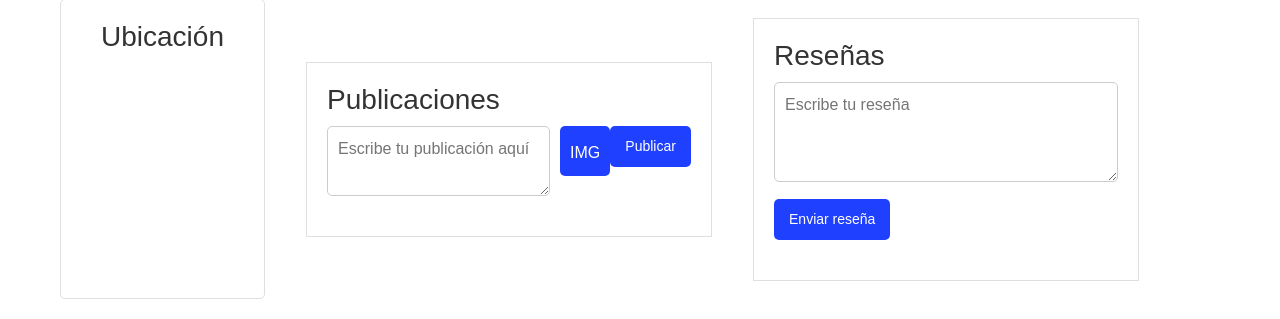
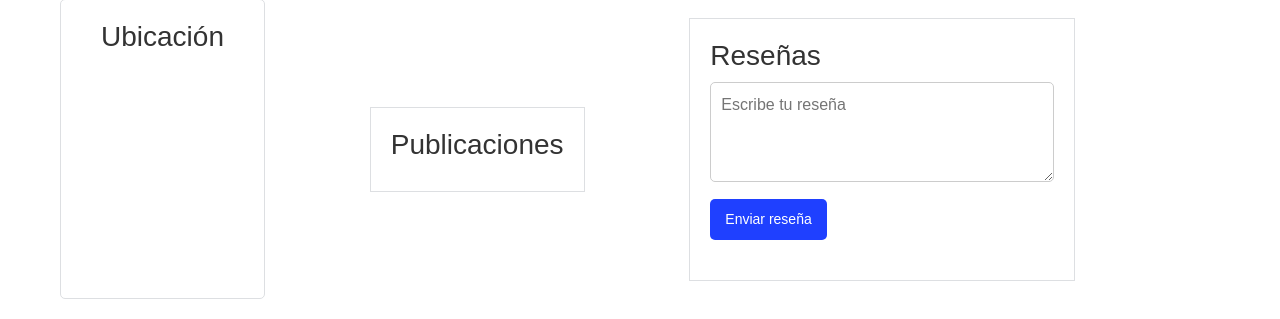
Before and after one commit to XrayTH/NailsExpress-Proto, a Flask app: page /apar_Cli in a window 1280 px wide. Shown: the part 683-1002 px from the top of the page. Run offline with Flask 3, Linux system fonts and the light colour scheme; some libraries are stand-ins or nearby versions.

Commit message:
apartado Cliente Publicaciones removidas y estrellas xd

```diff
--- a/templates/apar_Cli.html
+++ b/templates/apar_Cli.html
@@ -94,13 +94,7 @@
             <section>
                 <div class="publications">
                     <h3>Publicaciones</h3>
-                    <div class="publication-form">
-                        <textarea id="publicacion-input" placeholder="Escribe tu publicación aquí"></textarea>
-                        <label for="imagen-input" class="image-upload-btn"><i class="fas fa-image"></i>IMG</label>
-                        <input type="file" id="imagen-input" accept="image/*" style="display: none;">
-                        <button class="publicar-btn" id="publicar-btn">Publicar</button>
-                        <img id="imagen-preview" src="#" alt="Vista previa de la imagen" style="display: none; max-width: 100px; margin-top: 10px;">
-                    </div>
+
                     <div class="post-list">
                         <!-- Aquí se agregarán las publicaciones dinámicamente -->
                     </div>
```
Also changed, not shown: static/js/apar_Cli.js (+16 -1 lines).
